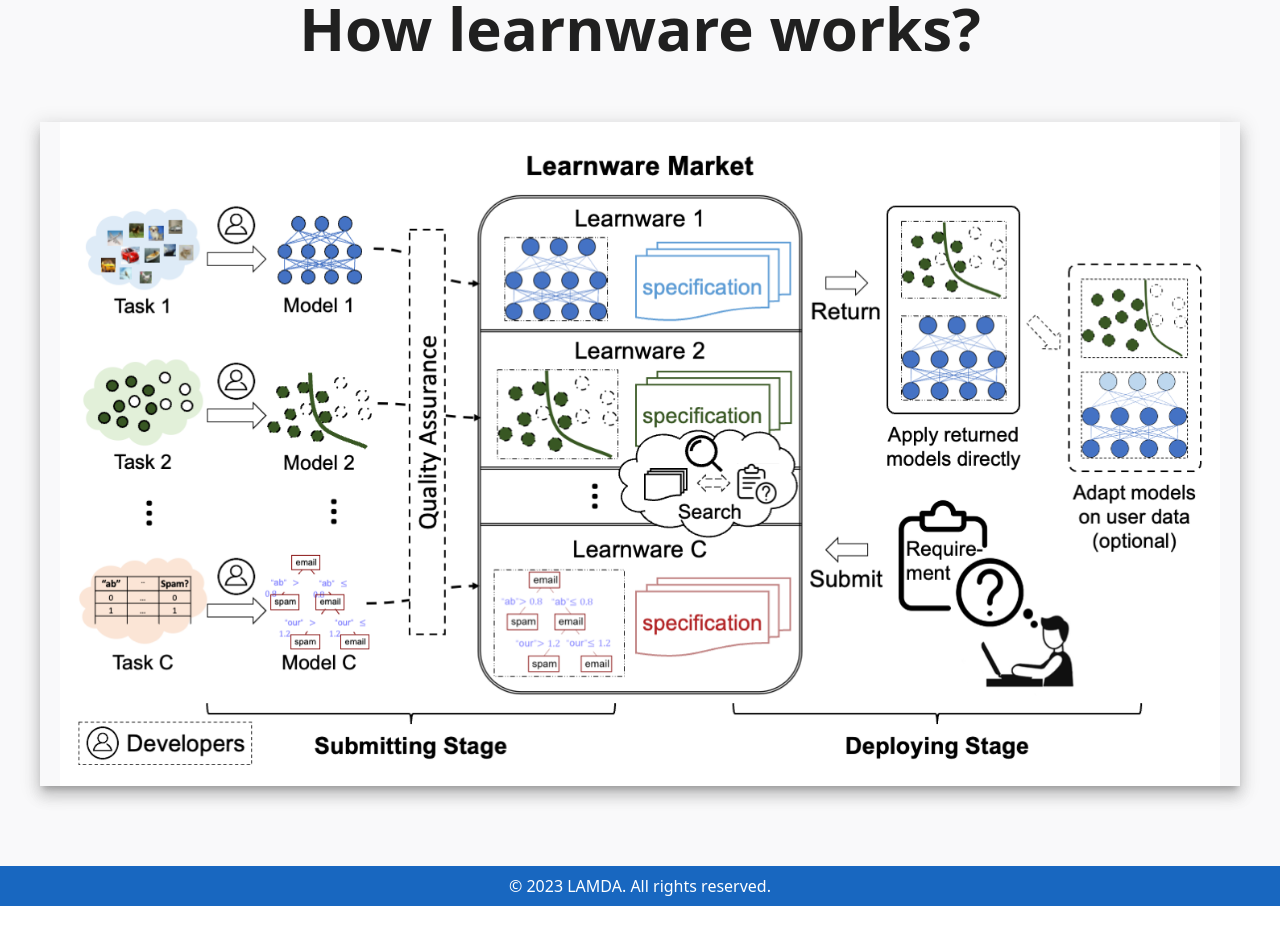
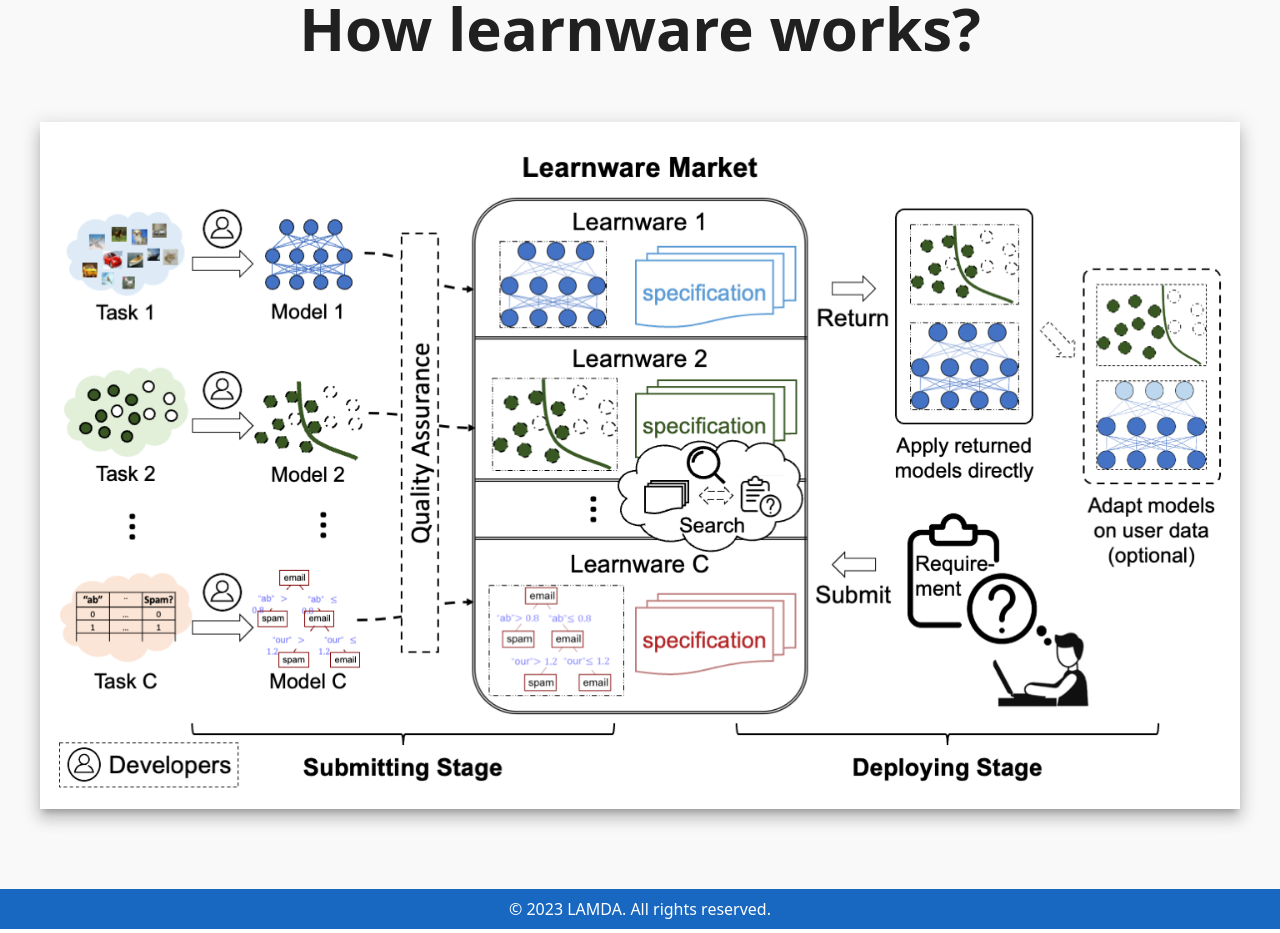
Before and after one commit to Learnware-LAMDA/Beimingwu, a Vue app: page /#/ in a window 1280 px wide. Shown: the part 1420-2353 px from the top of the page. Before the commit the page ends 2330 px from the top, so only its background shows below. Built offline with nearby package versions, Linux system fonts and the light colour scheme.

Commit message:
[MNT] Optimize the styles

```diff
--- a/src/components/Home/How.vue
+++ b/src/components/Home/How.vue
@@ -21,9 +21,9 @@ const classGreaterThanMd = ['elevation-10']
                   text-center">
       How learnware works?
     </div>
-    <!--<v-responsive class="bg-gray-200 rounded-xl" :aspect-ratio="16/9">
 
-    </v-responsive>-->
-    <v-img class="px-5" :class="greaterThanMd ? classGreaterThanMd : null" contain width="100%" :src="process" />
+    <v-responsive :class="greaterThanMd ? classGreaterThanMd : null" :aspect-ratio="96/55">
+      <v-img contain width="100%" :src="process" />
+    </v-responsive>
   </div>
 </template>
--- a/src/views/Search/Search.vue
+++ b/src/views/Search/Search.vue
@@ -118,7 +118,7 @@ onMounted(() => {
         <hardware-type :cols="2" :md="2" :sm="2" :xs="2" v-model:value="hardwareType" />
         <tag-list class="bg-transparent text-h6 !text-1rem" v-model:value="tagList" :cols="2" :md="1" :sm="1" />
       </div>
-      <div class="m-2 rounded">
+      <div class="p-5 pt-0 bg-gray-100">
         <div class="mt-3 mb-5 text-h6 text-sm">
           Upload statistical specification
         </div>
```
Lines whose indentation alone changed are shown as unchanged.
